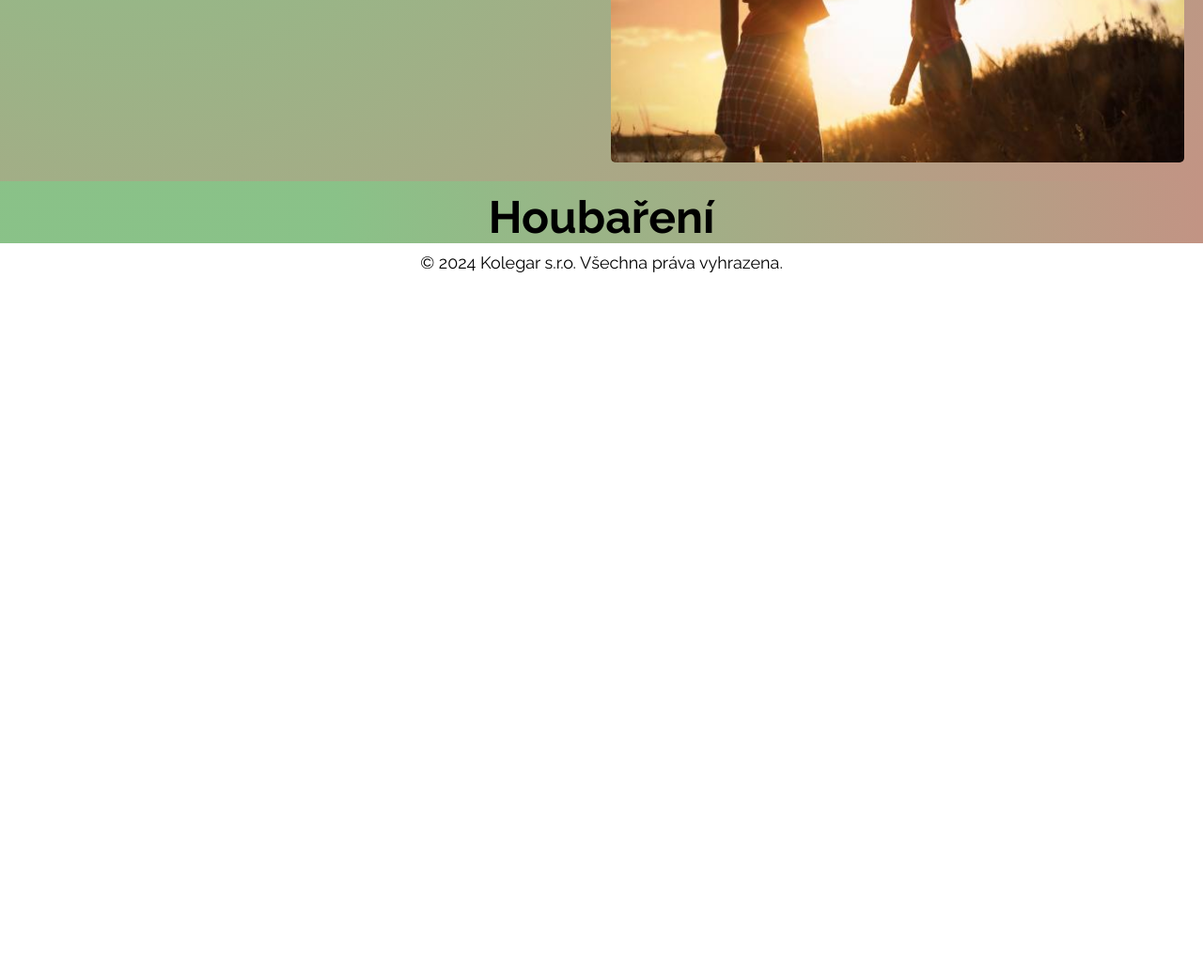
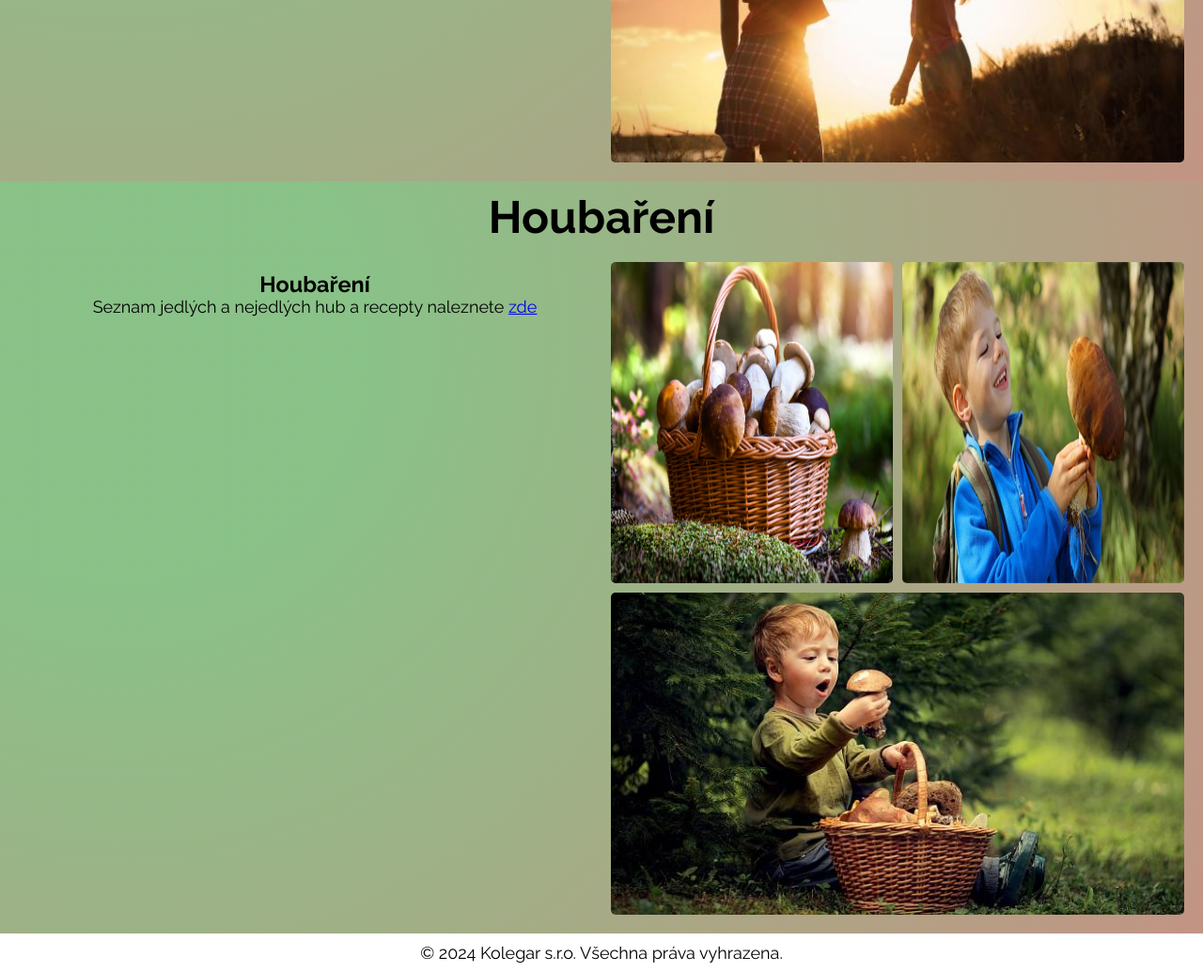
Before and after one commit to DanielK-tech/Autumn_season, a plain HTML site: page activity/activity.html in a window 1280 px wide. Shown: the part 1534-2569 px from the top of the page at 94% size. Before the commit the page ends 1834 px from the top, so only its background shows below. Drawn offline with Linux system fonts and the light colour scheme.

Commit message:
second section

```diff
--- a/activity/activity.html
+++ b/activity/activity.html
@@ -48,7 +48,20 @@
         <!--Druhá sekce-->
         <section class="houbareni">
             <h2><strong>Houbaření</strong></h2>
+            <div class="houbreni-wrapper">
+                <div class="houbareni-text">
+                    <article>
+                        <h3> Houbaření</h3>
+                        <p>Seznam jedlých a nejedlých hub a recepty naleznete <a href="#">zde</a></p>
+                    </article>
+                </div>
+                    <div class="houbareni-photo">
+                        <img class="houbareni-img img1" src="/img/houby1.jpg" alt="Pouštění draka">
+                        <img class="houbareni-img img2" src="/img/houby2.jpeg" alt="Pouštění draka">
+                        <img class="houbareni-img img3" src="/img/houbareni.jpg" alt="Pouštění draka">
+                    </div>
 
+            </div>
         </section>
     </main>
     <footer>
--- a/activity/partials/_functions.scss
+++ b/activity/partials/_functions.scss
@@ -1,11 +1,11 @@
 @import './variables';
 
 /** fce pro paragrafy **/
-@function em($pixels, $basicValueP){
+@function em($pixels, $basicValueP) {
     @return ($pixels / $basicValueP) * 1em;
 }
 
 /*** fce na přepočet velikosti od body **/
-@function emBody($pixels, $basicBodyFont){
+@function emBody($pixels, $basicBodyFont) {
     @return ($pixels / $basicBodyFont) * 1em;
 }
--- a/activity/style.scss
+++ b/activity/style.scss
@@ -110,3 +110,38 @@ footer {
     }
 
 }
+
+/*** Druhá sekce ***/
+.houbreni-wrapper {
+    display: flex;
+    justify-content: space-between;
+    padding: 20px;
+
+    .houbareni-text {
+        flex: 1;
+        padding: 10px;
+        text-align: center;
+    }
+
+    .houbareni-photo {
+        display: grid;
+        gap: 10px;
+        flex: 1;
+        grid-template: repeat(2, 1fr) / repeat(2, 1fr);
+        grid-template-areas:
+            "one two"
+            "footer footer";
+
+        .houbareni-img {
+            @include borderRadius();
+            width: 100%;
+            height: 100%;
+        }
+
+        .img3 {
+            grid-area: footer;
+        }
+    }
+
+
+}
```
Also changed, not shown: activity/style.css, 1 other file.
